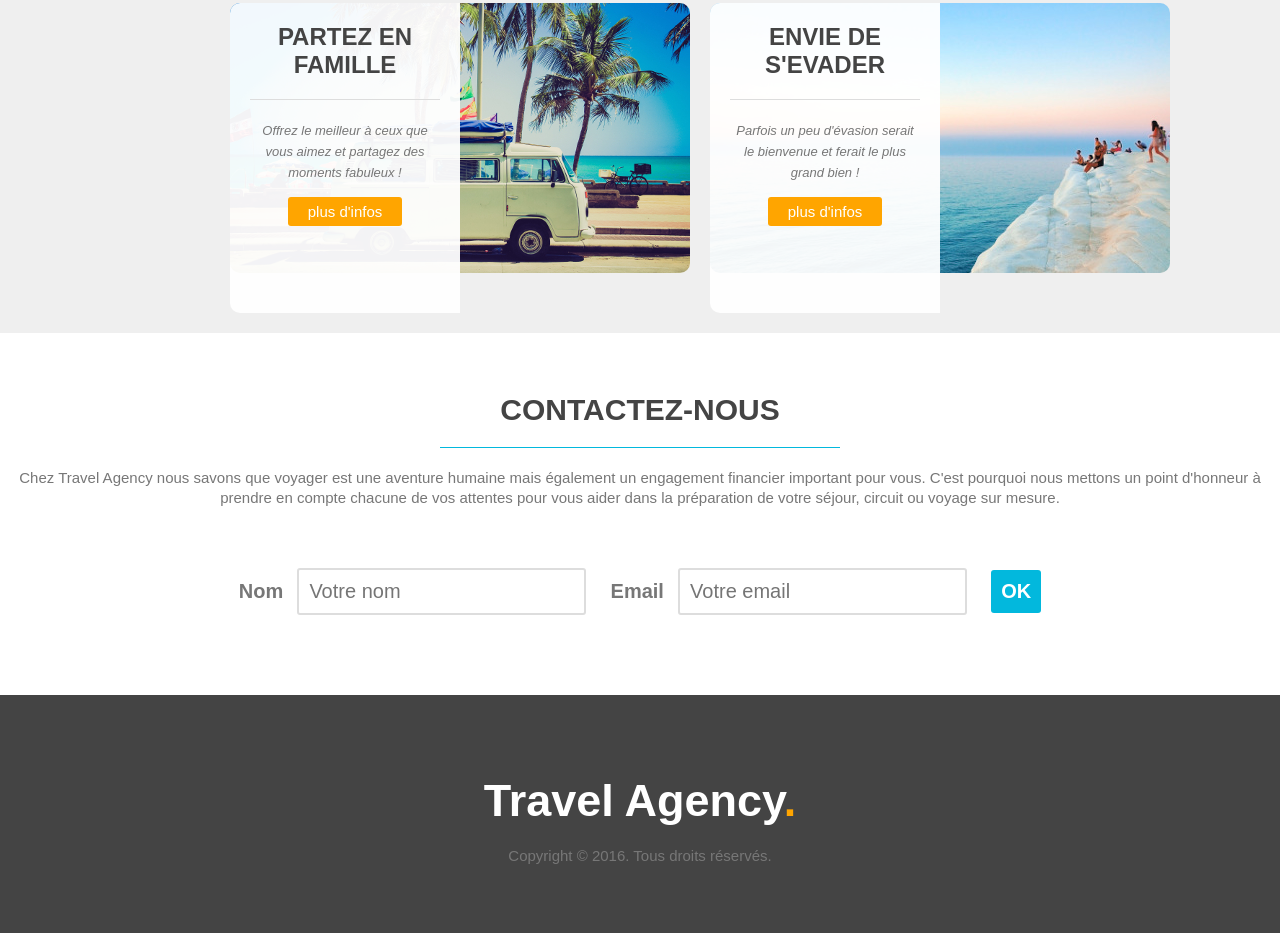
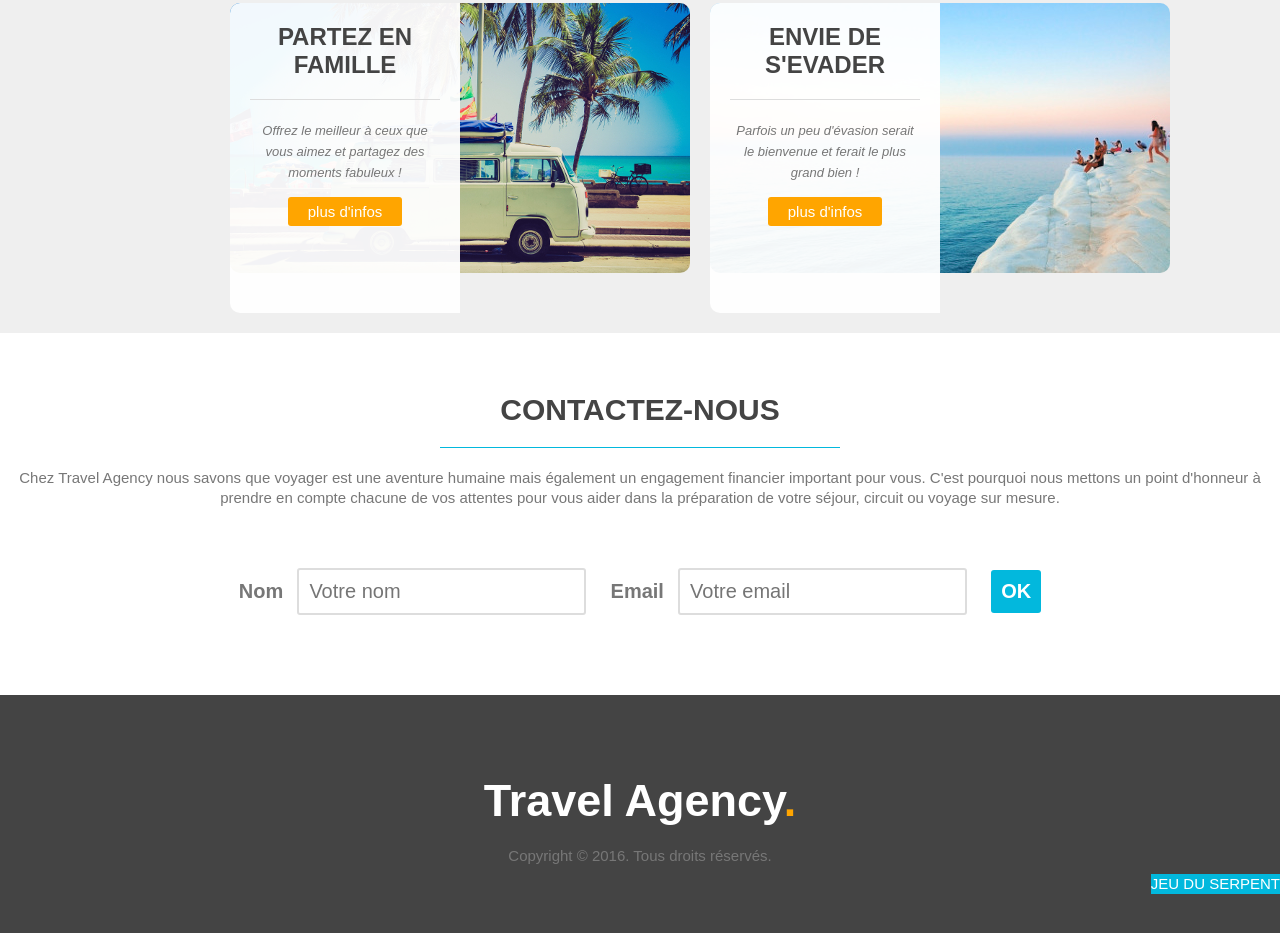
Before and after one commit to SlyCopper/CoolSkin, a plain HTML site: page index.html in a window 1280 px wide. Shown: the part 1305-2238 px from the top of the page. Drawn offline with Linux system fonts and the light colour scheme.

Commit message:
lien entre la page principale et le page jeu

```diff
--- a/index.html
+++ b/index.html
@@ -88,6 +88,7 @@
 			<h1>Travel Agency<span class="orange">.</span></h1>
 			<div class="Copyright">Copyright © 2016. Tous droits réservés.</div>
 		</div>
+		<p><a href="C:\Users\lenovo\Documents\git\projet-1\jeu\index.html">jeu du serpent</a></p>
 	</footer>
 
 </body>
--- a/style.css
+++ b/style.css
@@ -288,3 +288,12 @@ footer h1
 	padding-top: 20px;
 	color: #777;
 }
+footer p a
+{
+	display: block;
+	color: white;
+	text-transform: uppercase;
+	float: right;
+	margin-top: 10px;
+	background-color: #02b8dd;
+}
```
